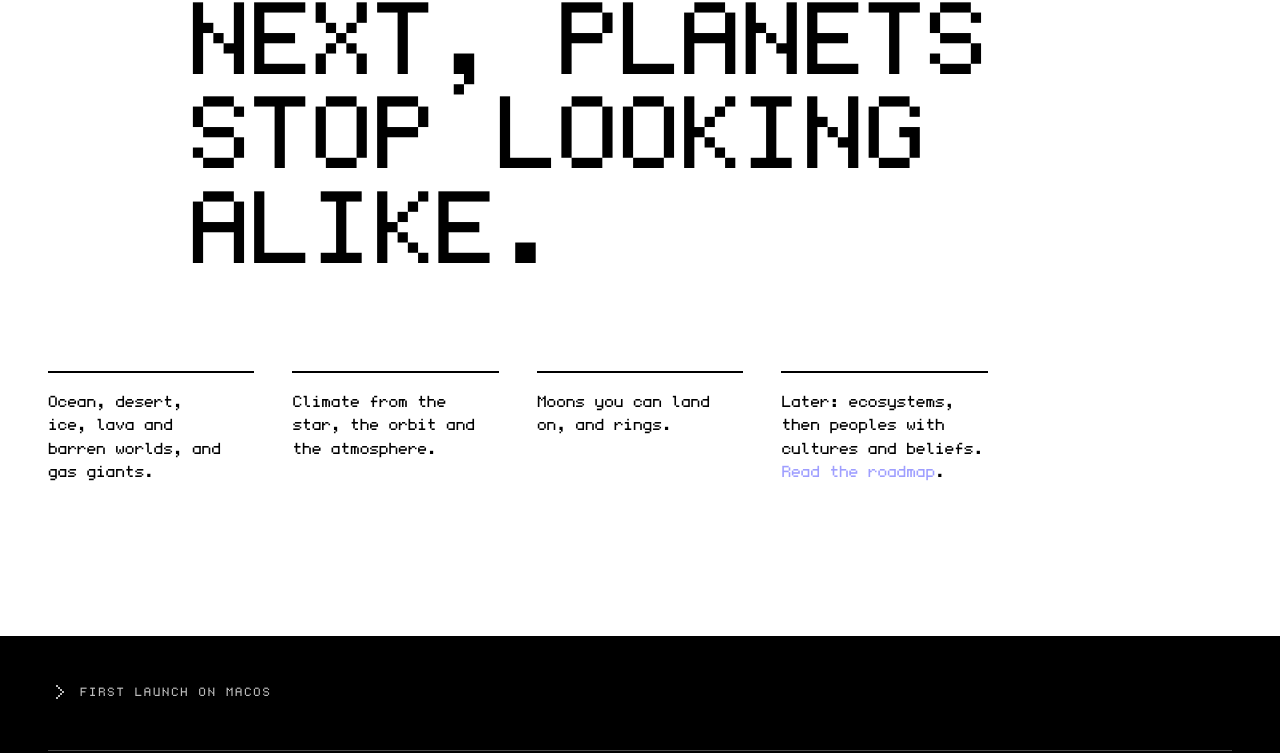
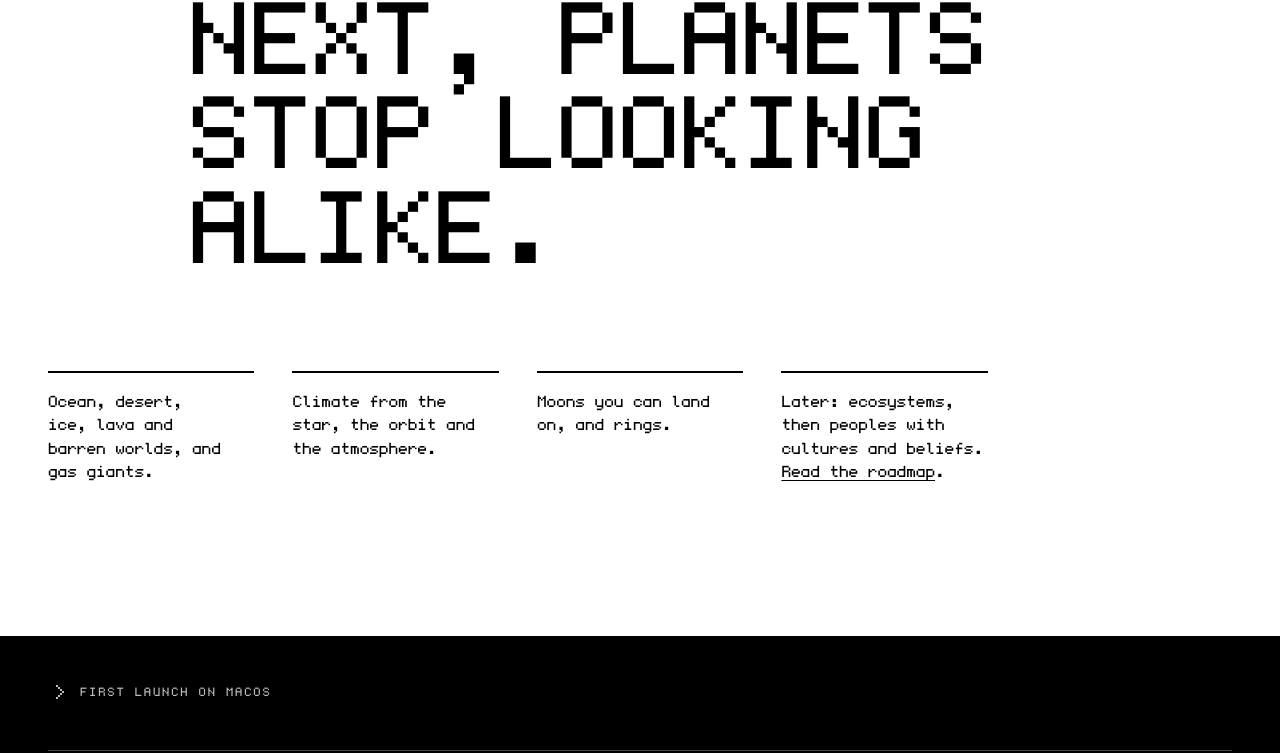
Before and after one commit to saravenpi/Abstractions, a plain HTML site: page site/index.html in a window 1280 px wide. Shown: the part 2285-3038 px from the top of the page. Drawn offline with Linux system fonts and the light colour scheme; no server answers.

Commit message:
style(site): underline the roadmap link

```diff
--- a/site/style.css
+++ b/site/style.css
@@ -584,3 +584,9 @@ footer a {
     transition: none;
   }
 }
+
+.soon a {
+  color: inherit;
+  text-decoration: underline;
+  text-underline-offset: 0.2em;
+}
```
